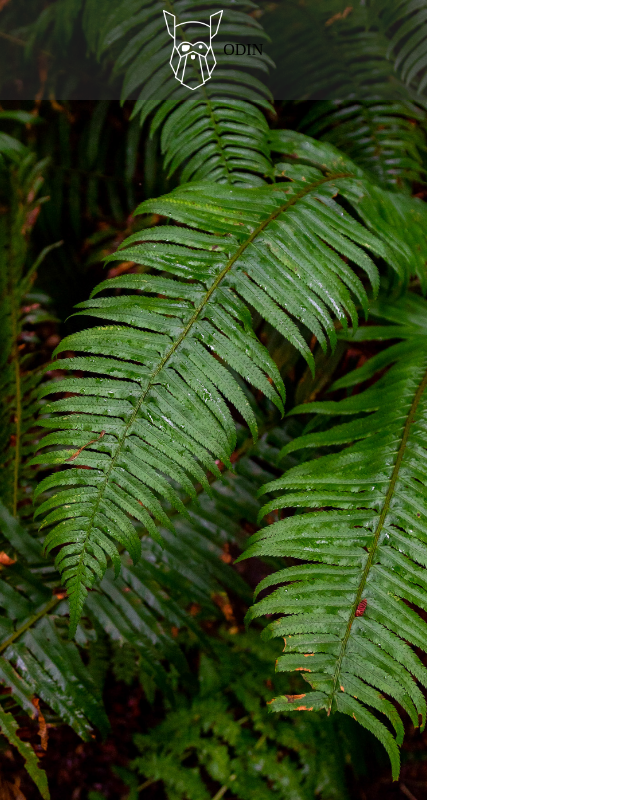
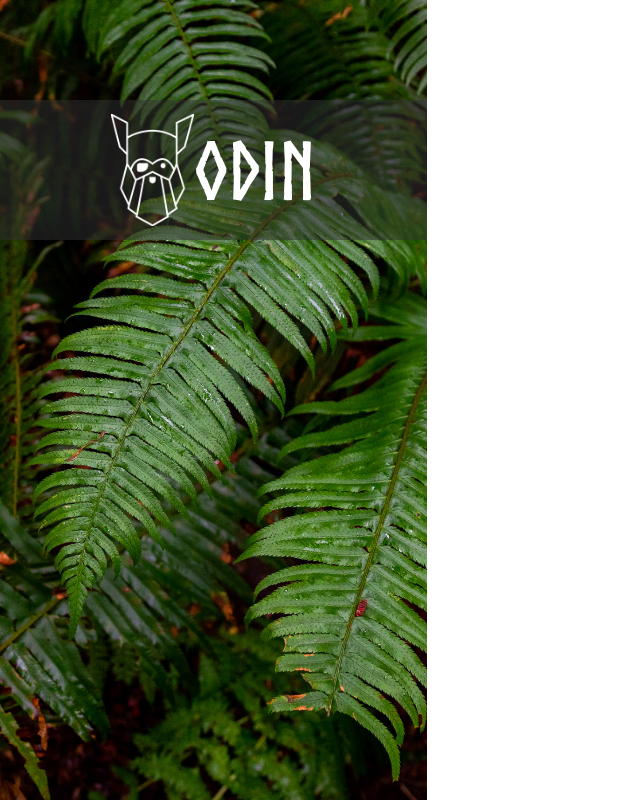
Before and after one commit to devashishchakraborty/signup-form, a plain HTML site: page index.html in a window 1280 px wide. Shown: the whole page, without its empty margins (0-640 px from the left). Drawn offline with Linux system fonts and the light colour scheme.

Commit message:
Added odin title text beside logo

```diff
--- a/styles.css
+++ b/styles.css
@@ -27,11 +27,15 @@ body{
 }
 
 .odin-logo{
+    margin-top: 100px;
     display: flex;
-    height: 100px;
+    height: 140px;
     background-color: rgba(50, 50, 50, 0.5);
     justify-content: center;
     align-items: center;
+    font-family: norse-bold;
+    font-size: 5rem;
+    color: white;
 }
 
 img{
```
